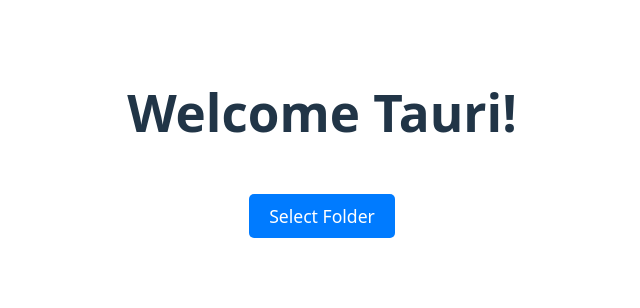
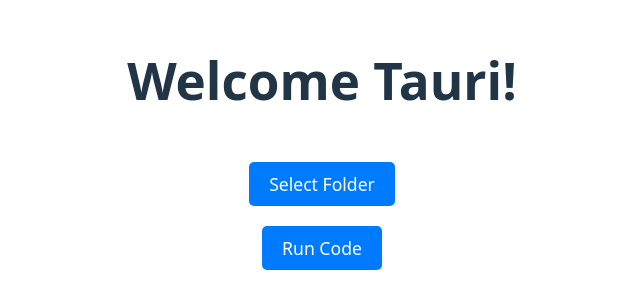
Before and after one commit to Kawa0x5F/submitChecker, a React (Vite) app in the folder frontend/: page / in a window 1280 px wide. Shown: the part 256-564 px from the top of the page, without its empty margins (318-958 px from the left). Built offline with nearby package versions, Linux system fonts and the light colour scheme.

Commit message:
feature: フォルダ内容を出力するように調整

```diff
--- a/frontend/src/App.tsx
+++ b/frontend/src/App.tsx
@@ -1,11 +1,12 @@
 import { useState } from "react";
-// import { invoke } from '@tauri-apps/api/core';
+import { invoke } from '@tauri-apps/api/core';
 import { open } from '@tauri-apps/plugin-dialog'
 import "./App.css";
 
 // 文字列を表示する
 function App() {
 	const [folderPath, setFolderPath] = useState<string>();
+	const [submitFolders, setSubmitFolders] = useState<string[]>();
     const [errorMessage, setErrorMessage] = useState<string>('');
 
 	async function select_file_path() {
@@ -30,6 +31,21 @@
         }
 	}
 
+	async function find_folders() {
+		if(!folderPath){
+			setErrorMessage('フォルダを選択してください');
+			return;
+		}
+		try{
+			const folder: string[] = await invoke("find_folders", { parentFolderPath: folderPath });
+			setSubmitFolders(folder);
+			setErrorMessage('');
+		} catch(error) {
+			setErrorMessage(String(error));
+			setSubmitFolders(undefined);
+		}
+	}
+
 	return(
 		<div className="container">
 			<h1>Welcome Tauri!</h1>
@@ -44,17 +60,42 @@
 				 <button type="submit">Select Folder</button>
 			</form>
 
+			<form
+				className="row"
+				onSubmit={(e)=> {
+					e.preventDefault();
+					find_folders();
+				}}
+			>
+				 <button type="submit">Run Code</button>
+			</form>
+
             {folderPath && (
                 <p style={{ marginTop: '1rem' }}>
                     選択されたフォルダー: <code>{folderPath}</code>
                 </p>
             )}
 
+            {submitFolders && (
+                <div style={{ marginTop: '1rem' }}>
+					<p>フォルダ内:</p>
+					<ul>{
+						submitFolders.map((folder, index) => (
+							<li key={index}>
+								<code>{folder}</code>
+							</li>
+						))
+						}
+					</ul>
+				</div>
+            )}
+
             {errorMessage && (
                 <p style={{ marginTop: '1rem', color: 'red' }}>
                     {errorMessage}
                 </p>
-            )}	</div>
+            )}
+		</div>
     )
 }
 
```
Also changed, not shown: 1 other file (tests, documents, lock files or other folders).
